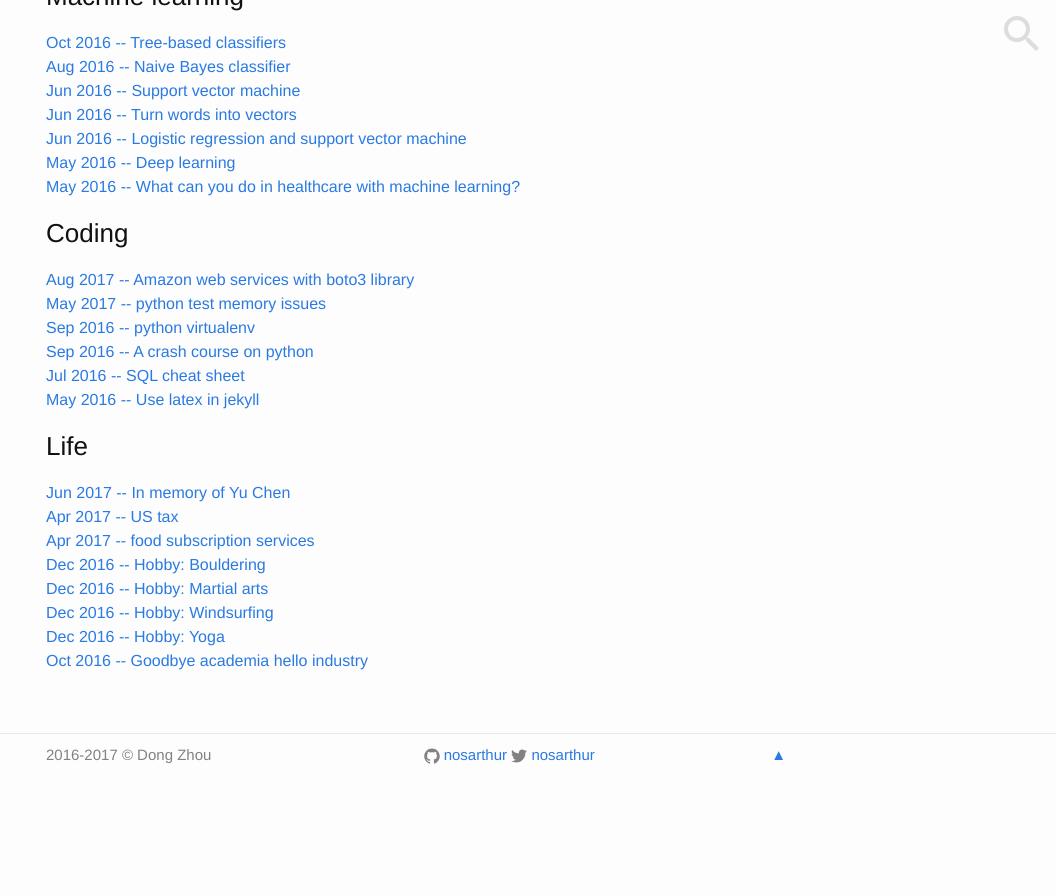
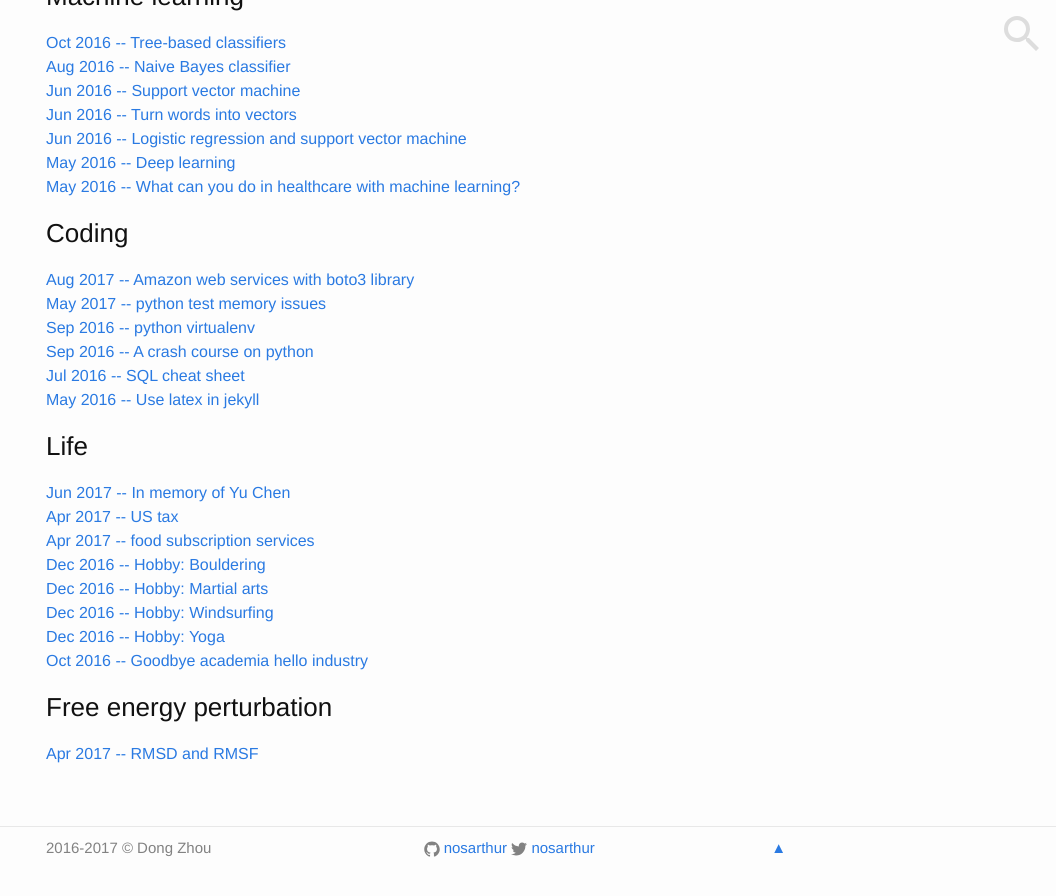
Before and after one commit to nosarthur/nosarthur.github.io, a Jekyll site: the page built from category.md, in a window 1280 px wide and 900 px high, scrolled down 1989 px. Shown: the top 896 px of the window, without its empty margins (224-1280 px from the left). Built offline with Jekyll 4.4.1, drawn with Linux system fonts in a browser that asks for light colours; before the commit the page ends 2796 px from its top, so only the background shows below that; some of the changed text lies outside the part shown.

Commit message:
Update 2017-04-07-RMSD.md

```diff
--- a/_posts/2017-04-07-RMSD.md
+++ b/_posts/2017-04-07-RMSD.md
@@ -2,9 +2,9 @@
 layout: post
 title: RMSD and RMSF
 date:   2017-04-07 13:00:00 -0500
-categories: [math and physics]
+categories: [free energy perturbation]
 comments: true
-tags: [RMSD, RMSF]
+tags: [RMSD, RMSF, optimization]
 ---
 
 [RMSD (root mean square deviation)](https://en.wikipedia.org/wiki/Root-mean-square_deviation) and [RMSF (root mean square fluctuation)](https://en.wikipedia.org/wiki/Root-mean-square_deviation_of_atomic_positions) are commonly used to measure the spatial variations of biomolecules in a molecular dynamics (MD) simulation.
```
